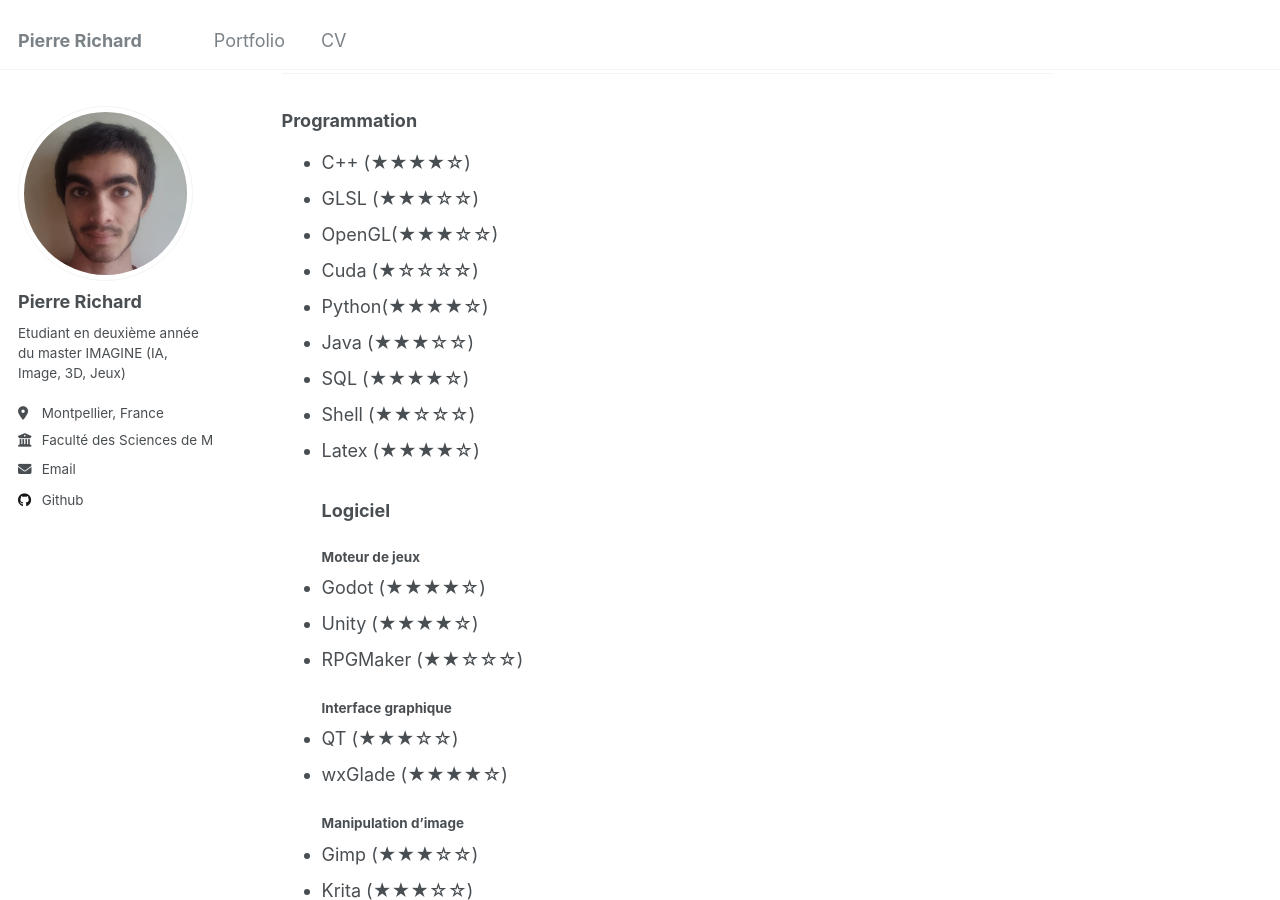
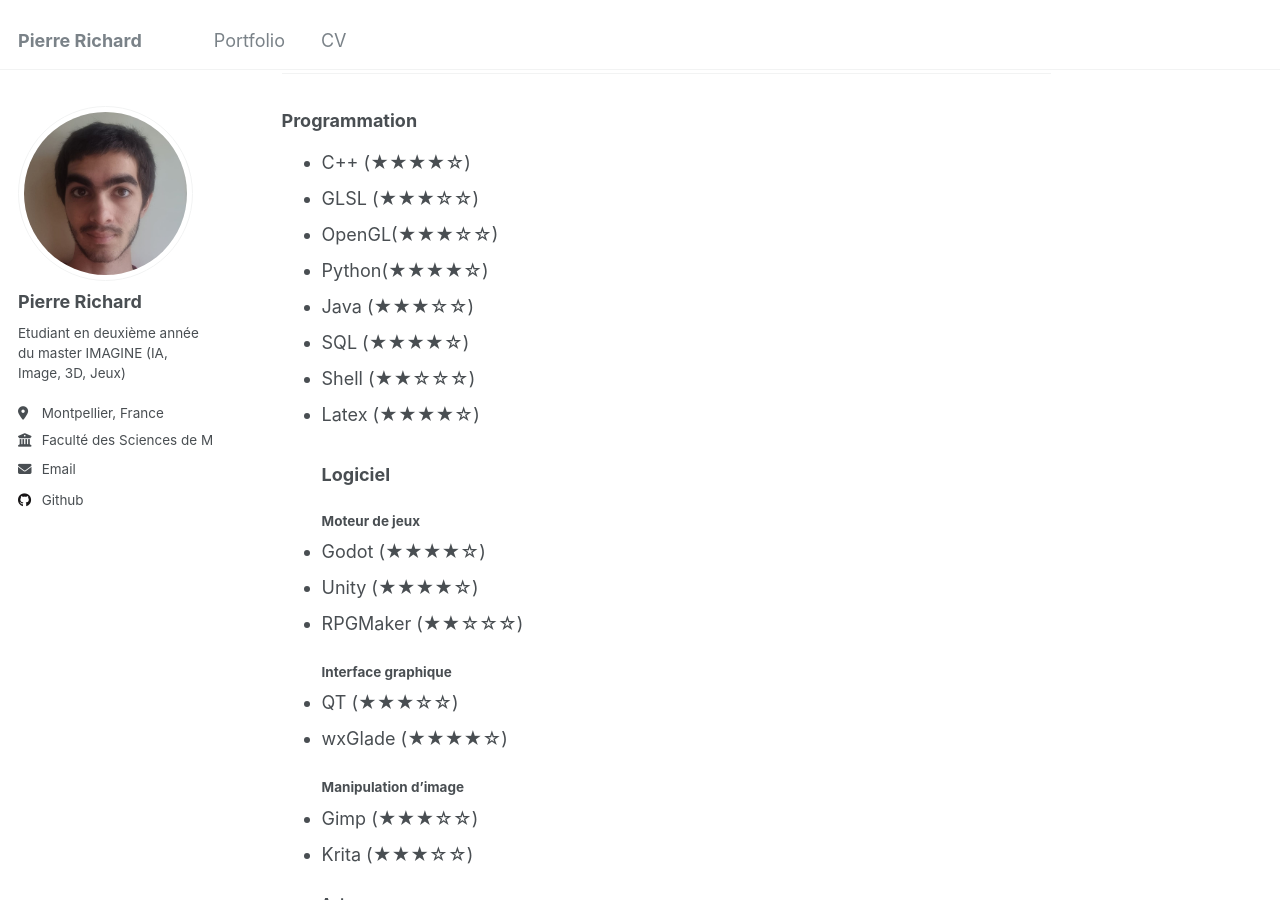
Before and after one commit to Ranger1986/Ranger1986.github.io, a Jekyll site: the page built from _pages/about.md, in a window 1280 px wide and 900 px high, scrolled down 344 px. Built offline with Jekyll 4.4.1, drawn with Linux system fonts in a browser that asks for light colours.

Commit message:
delete: cuda in about

```diff
--- a/_pages/about.md
+++ b/_pages/about.md
@@ -16,7 +16,6 @@ J'aime beaucoup programmer, que ce soit pour réaliser des logiciels personnels
 - C++   (★★★★☆)
 - GLSL  (★★★☆☆)
 - OpenGL(★★★☆☆)
-- Cuda  (★☆☆☆☆)
 - Python(★★★★☆)
 - Java  (★★★☆☆)
 - SQL   (★★★★☆)
```
